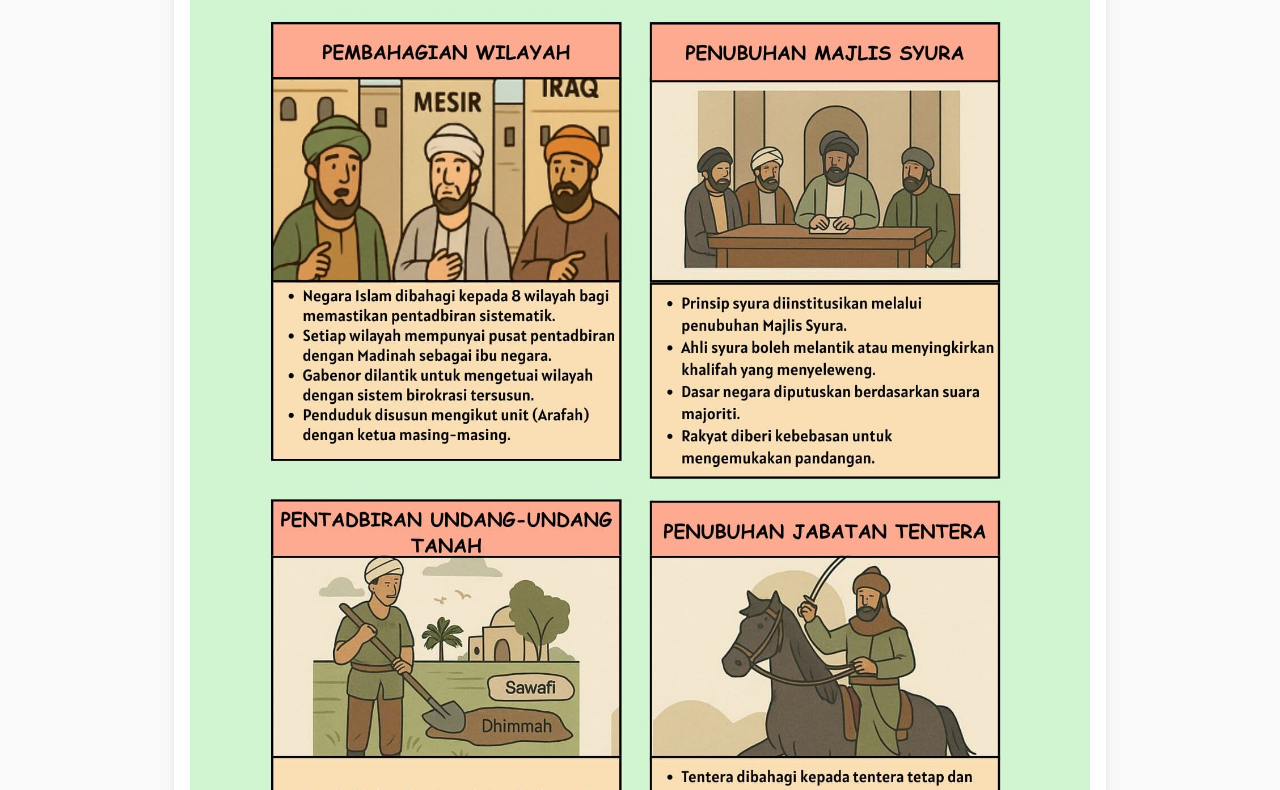
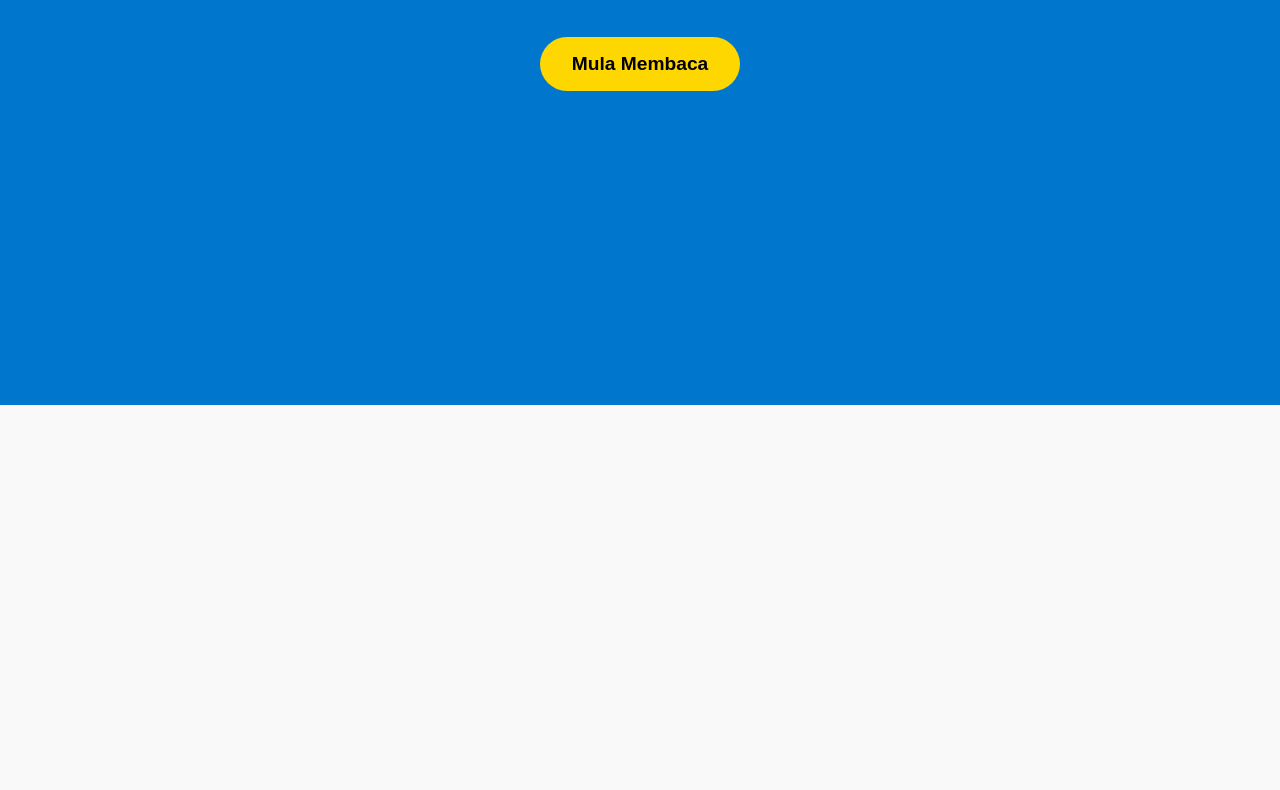
Before and after one commit to Nurhafiza-18/Testing, a plain HTML site: page index.html in a window 1280 px wide. Shown: the part 395-1185 px from the top of the page. After the commit the page ends 800 px from the top, so only its background shows below. Drawn offline with Linux system fonts and the light colour scheme.

Commit message:
Update index.html

```diff
--- a/index.html
+++ b/index.html
@@ -13,6 +13,30 @@
       font-family: 'Segoe UI', sans-serif;
       background: #f9f9f9;
     }
+    #start-screen {
+      height: 100vh;
+      display: flex;
+      flex-direction: column;
+      align-items: center;
+      justify-content: center;
+      background: #0077cc;
+      color: white;
+      text-align: center;
+    }
+    #start-screen button {
+      margin-top: 2rem;
+      padding: 1rem 2rem;
+      font-size: 1.2rem;
+      background: #ffd700;
+      border: none;
+      border-radius: 30px;
+      cursor: pointer;
+      font-weight: bold;
+      transition: background 0.3s;
+    }
+    #start-screen button:hover {
+      background: #ffbb00;
+    }
     header {
       background: #0077cc;
       color: white;
@@ -23,6 +47,7 @@
       justify-content: center;
       gap: 1rem;
       z-index: 1000;
+      display: none;
     }
     header a {
       color: white;
@@ -42,6 +67,7 @@
       border-radius: 10px;
       overflow: hidden;
       padding: 1rem;
+      display: none;
     }
     .section img {
       width: 100%;
@@ -70,7 +96,12 @@
   </style>
 </head>
 <body>
-  <header>
+  <div id="start-screen">
+    <h1>Selamat Datang ke SejaKOM Digital</h1>
+    <button onclick="startReading()">Mula Membaca</button>
+  </div>
+
+  <header id="main-menu">
     <a href="#nota">Nota Poket</a>
     <a href="#abubakar">Abu Bakar</a>
     <a href="#umar">Umar Abdul Aziz</a>
@@ -114,6 +145,15 @@
   </section>
 
   <script>
+    function startReading() {
+      document.getElementById('start-screen').style.display = 'none';
+      document.getElementById('main-menu').style.display = 'flex';
+      const sections = document.querySelectorAll('.section');
+      sections.forEach(section => {
+        section.style.display = 'block';
+      });
+    }
+
     const backToMenuLinks = document.querySelectorAll('.back-to-menu');
     backToMenuLinks.forEach(link => {
       link.addEventListener('click', (e) => {
```
